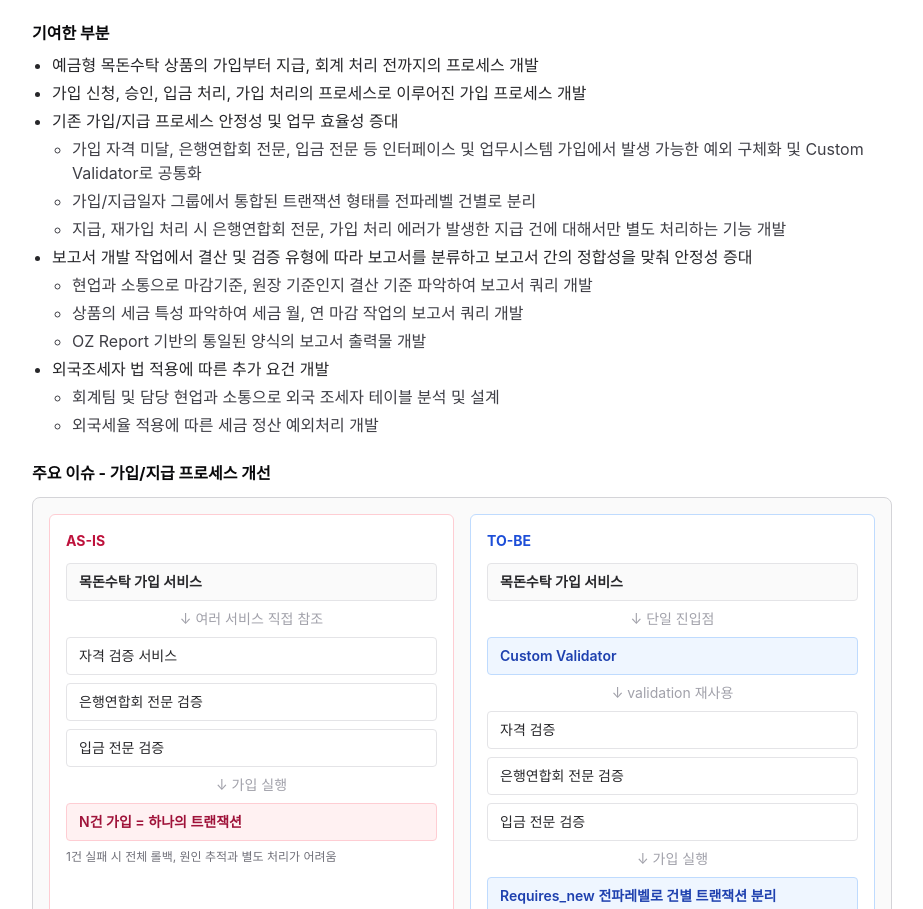
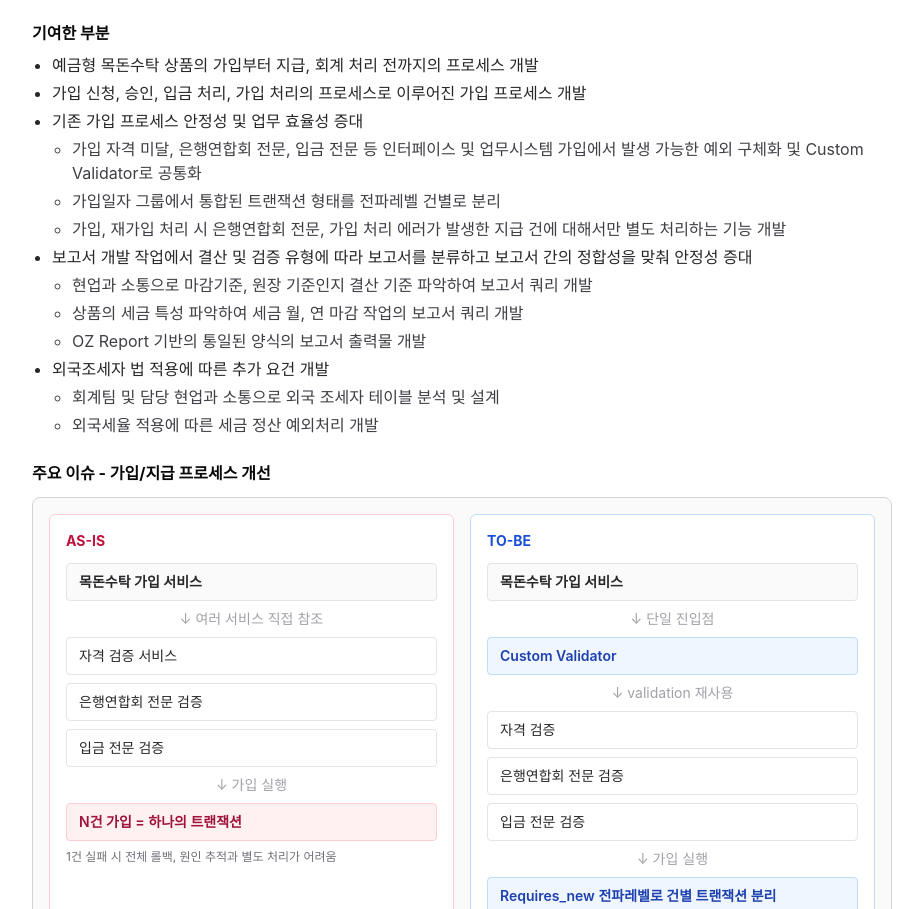
Before and after one commit to geonjunk/geonjunk.github.io, a plain HTML site: page index.html in a window 1280 px wide. Shown: the part 1921-2830 px from the top of the page, without its empty margins (178-1101 px from the left). Drawn offline with nearby package versions, Linux system fonts and the light colour scheme.

Commit message:
Update index.html

```diff
--- a/index.html
+++ b/index.html
@@ -286,11 +286,11 @@
                   <li>예금형 목돈수탁 상품의 가입부터 지급, 회계 처리 전까지의 프로세스 개발</li>
                   <li>가입 신청, 승인, 입금 처리, 가입 처리의 프로세스로 이루어진 가입 프로세스 개발</li>
                   <li>
-                    기존 가입/지급 프로세스 안정성 및 업무 효율성 증대
+                    기존 가입 프로세스 안정성 및 업무 효율성 증대
                     <ul class="mt-1 list-[circle] space-y-1 pl-5 text-zinc-700">
                       <li>가입 자격 미달, 은행연합회 전문, 입금 전문 등 인터페이스 및 업무시스템 가입에서 발생 가능한 예외 구체화 및 Custom Validator로 공통화</li>
-                      <li>가입/지급일자 그룹에서 통합된 트랜잭션 형태를 전파레벨 건별로 분리</li>
-                      <li>지급, 재가입 처리 시 은행연합회 전문, 가입 처리 에러가 발생한 지급 건에 대해서만 별도 처리하는 기능 개발</li>
+                      <li>가입일자 그룹에서 통합된 트랜잭션 형태를 전파레벨 건별로 분리</li>
+                      <li>가입, 재가입 처리 시 은행연합회 전문, 가입 처리 에러가 발생한 지급 건에 대해서만 별도 처리하는 기능 개발</li>
                     </ul>
                   </li>
                   <li>
```
